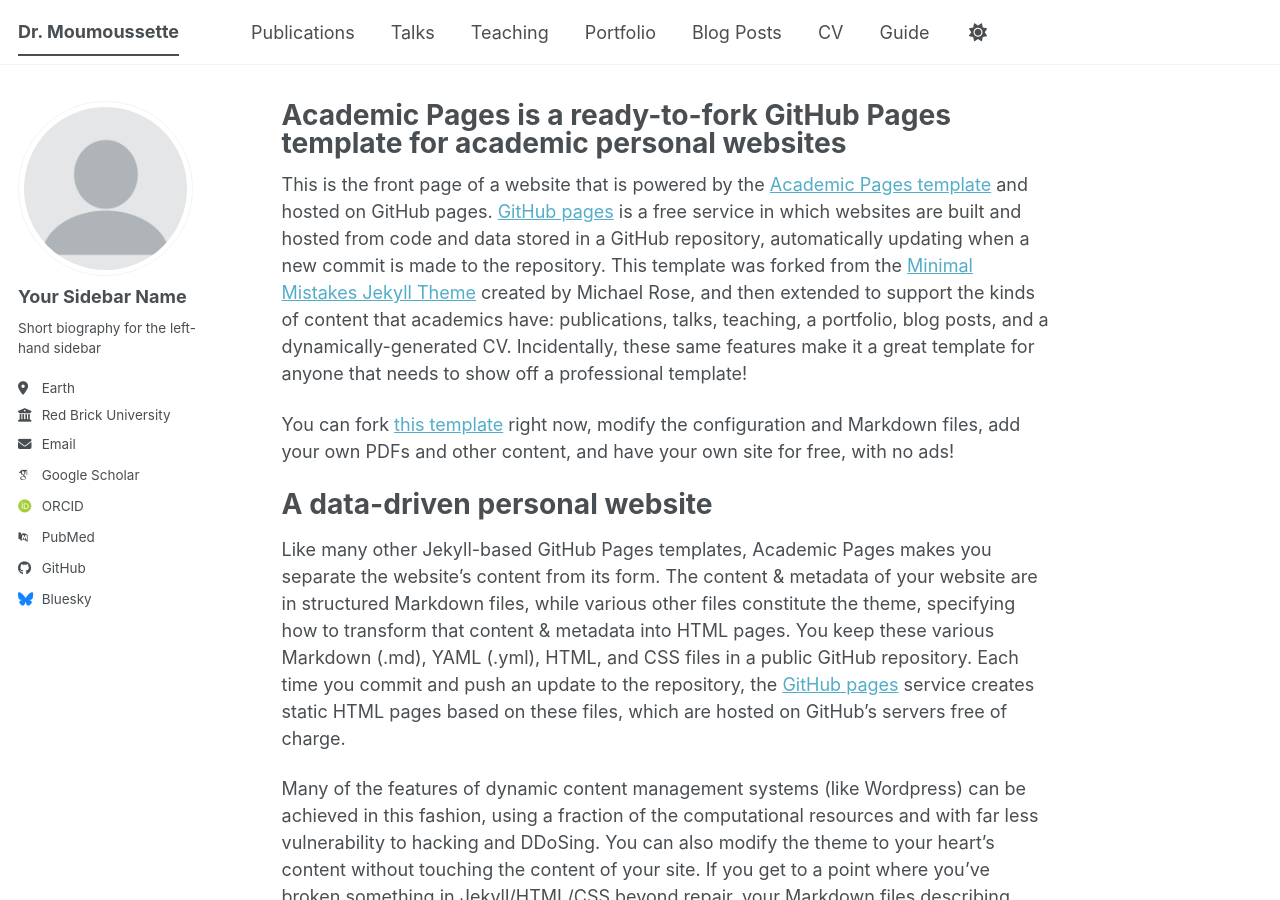
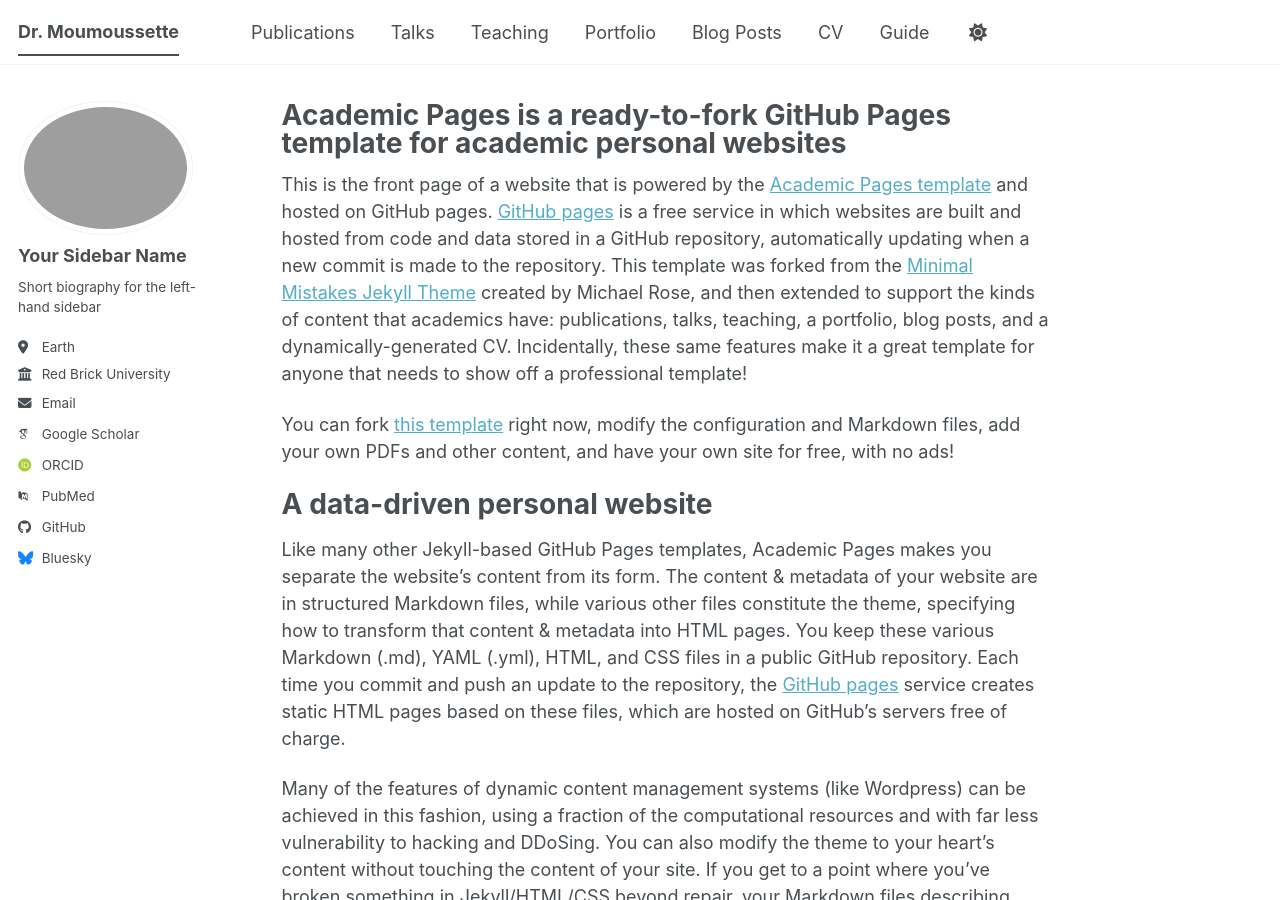
Before and after one commit to aparouffe/aparouffe.github.io, a Jekyll site: the page built from _pages/about.md, in a window 1280 px wide and 900 px high. Built offline with Jekyll 4.4.1, drawn with Linux system fonts in a browser that asks for light colours; some web fonts are replaced; a script bundle is joined from its source files by our own code; library files that are not in the unit come from our copies.

Commit message:
Update _config.yml
add image

```diff
--- a/_config.yml
+++ b/_config.yml
@@ -23,7 +23,7 @@
 #               Additional customization can be done by editing /_includes/author-profile.html
 author:
   # Biographic information
-  avatar           : "profile.png"
+  avatar           : "ethereal.png"
   name             : "Your Sidebar Name"
   pronouns         : # example: "she/her"
   bio              : "Short biography for the left-hand sidebar"
```
